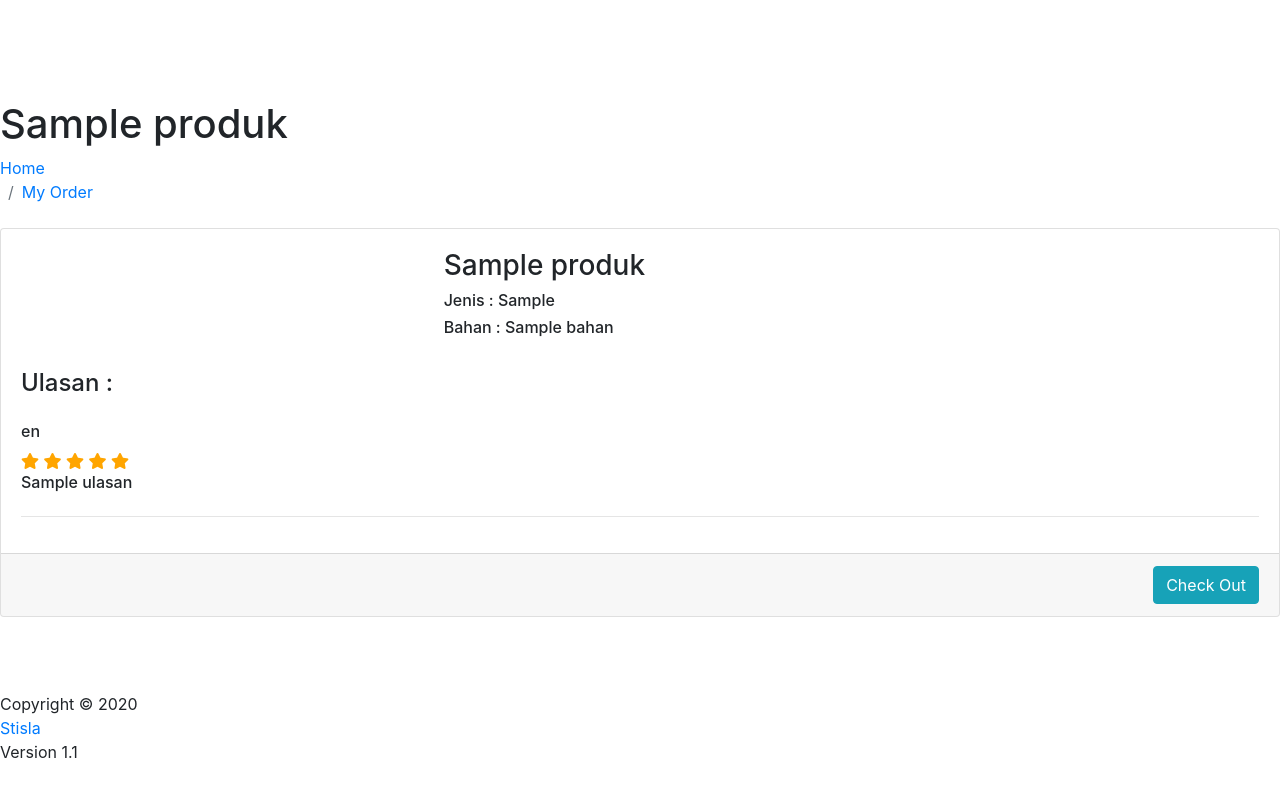
After one commit to conelo03/kojo-cloth, a PHP site: template application/views/pelanggan-page/detail_produk.php in a window 1280 px wide. The commit adds this page. Run offline with PHP 8.4, Linux system fonts and the light colour scheme; the template is opened without the code that fills it: most values are stand-ins (such as "Sample title", 1, 10 or a date in 2020); data that the repository does not hold is empty; some libraries are stand-ins or nearby versions.

Commit message:
ulasan produk

```diff
--- a/application/config/routes.php
+++ b/application/config/routes.php
@@ -54,6 +54,7 @@ $route['404_override'] = '';
 $route['translate_uri_dashes'] = FALSE;
 
 $route['home-pelanggan']				= 'HomePelanggan';
+$route['detail-produk-pelanggan/(:any)']				= 'HomePelanggan/produk/$1';
 $route['ulasan-pelanggan']				= 'HomePelanggan/ulasan';
 $route['registrasi-pelanggan']				= 'HomePelanggan/registrasi';
 
@@ -61,6 +62,8 @@ $route['registrasi-pelanggan']				= 'HomePelanggan/registrasi';
 $route['login-pelanggan'] 				= 'LoginPelanggan/proses';
 $route['logout-pelanggan'] 				= 'LoginPelanggan/logout';
 $route['dashboard-pelanggan']				= 'DashboardPelanggan';
+
+$route['detail-produk/(:any)']				= 'HomePelanggan/produk/$1';
 $route['profile-pelanggan/(:any)']				= 'DashboardPelanggan/profile/$1';
 $route['password-pelanggan/(:any)']				= 'DashboardPelanggan/password/$1';
 $route['my-order'] 	        = 'DashboardPelanggan/order';
--- /dev/null
+++ b/application/views/pelanggan-page/detail_produk.php
@@ -0,0 +1,75 @@
+<?php $this->load->view('pelanggan-page/template/header');?>
+<?php $this->load->view('pelanggan-page/template/sidebar');?>
+<!-- Main Content -->
+<div class="main-content" style="padding-top: 100px;">
+  <section class="section">
+    <div class="section-header">
+      <h1><?= $produk['nama_produk'] ?></h1>
+      <div class="section-header-breadcrumb">
+        <div class="breadcrumb-item active"><a href="#">Home</a></div>
+        <div class="breadcrumb-item"><a href="#">My Order</a></div>
+      </div>
+    </div>
+
+    <div class="section-body mt-4">
+      <div class="card">
+        <div class="card-body">
+          <div class="row mb-4">
+            <div class="col-12 col-md-4">
+              <img src="<?= base_url('assets/upload/foto_produk/'.$produk['foto_produk']) ?>" width="100%" />
+            </div>
+            <div class="col-12 col-md-6">
+              <div class="row">
+                <div class="col-12 col-md-12"><h3><?= $produk['nama_produk'] ?></h3></div>
+                <div class="col-12 col-md-12"><h6>Jenis : <?= $produk['jenis_produk'] ?></h6></div>
+                <div class="col-12 col-md-12"><h6>Bahan : <?= $produk['bahan'] ?></h6></div>
+              </div>
+            </div>
+          </div>
+
+          <h4>Ulasan :</h4>
+          <div class="row mt-4">
+            <div class="col-12 col-md-12">
+              <?php foreach ($order as $u) { ?>
+                <div class="row">
+                  <div class="col-12 col-md-12"><h6><?= $u['nama_pelanggan'] ?></h6></div>
+                  <div class="col-12 col-md-12">
+                    <?php if ($u['rate'] != 0 && $u['rate'] != NULL && $u['ulasan'] != NULL ) { ?>
+                    <?php
+                      if ($u['rate'] != 0 || $u['rate'] != NULL) {
+                        for ($i=1; $i <= 5; $i++) {
+                          if ($i <= $u['rate']) {?>
+                            <span class="fa fa-star" style="color: orange"></span>
+                          <?php } else { ?>
+                            <span class="fa fa-star"></span>
+                          <?php }
+                        }
+                      }
+                    } ?>
+                    <br/>
+
+                  </div>
+                  <br>
+                  <div class="col-12 col-md-12">
+                    <h6>
+                      <?php
+                        echo $u['ulasan'];
+                      ?>
+                    </h6>
+                  </div>
+                </div>
+                <hr>
+              <?php } ?>
+
+            </div>
+          </div>
+        </div>
+        <div class="card-footer text-right">
+          <a href="<?= base_url('tambah-order-pelanggan/'.$produk['id_produk']) ?>" class="btn btn-info">Check Out</i></a>
+        </div>
+      </div>
+    </div>
+  </section>
+</div>
+
+<?php $this->load->view('pelanggan-page/template/footer');?>
--- a/application/views/pelanggan-page/home.php
+++ b/application/views/pelanggan-page/home.php
@@ -59,7 +59,7 @@
                 </div>
                 <!-- <p>Rp <?= number_format($p['harga_produk'], 2, '.', ',') ?></p> -->
                 <div class="article-cta">
-                  <a href="<?= base_url('tambah-order-pelanggan/'.$p['id_produk']) ?>">Check Out <i class="fas fa-chevron-right"></i></a>
+                  <a href="<?= base_url('detail-produk-pelanggan/'.$p['id_produk']) ?>">Check Out <i class="fas fa-chevron-right"></i></a>
                 </div>
               </div>
             </article>
--- a/application/views/pelanggan-page/order/tambah.php
+++ b/application/views/pelanggan-page/order/tambah.php
@@ -36,7 +36,7 @@
                   <select name="id_produk" class="form-control" id="select-produk" data-live-search="true">
                     <option disabled="" selected="">-- Pilih Produk --</option>
                     <?php foreach ($produk as $key) { ?>
-                      <option value="<?= $key['id_produk'] ?>" <?= set_value('id_produk') == $key['id_produk'] ? 'selected' : '' ?>><?= $key['nama_produk'] ?> - <?= $key['jenis_produk'] ?></option>
+                      <option value="<?= $key['id_produk'] ?>" <?= set_value('id_produk', $id_produk) == $key['id_produk'] ? 'selected' : '' ?>><?= $key['nama_produk'] ?> - <?= $key['jenis_produk'] ?></option>
                     <?php } ?>
                   </select>
                   <?= form_error('id_produk', '<span class="text-danger small">', '</span>'); ?>
--- a/application/views/pelanggan-page/produk.php
+++ b/application/views/pelanggan-page/produk.php
@@ -34,6 +34,7 @@
                 <div class="article-title">
                   <h2><a href="#"><?= $p['nama_produk'] ?></a></h2>
                   <?php
+                    if($o) {
                       if ($o['rate'] != 0 || $o['rate'] != NULL) {
                         for ($i=1; $i <= 5; $i++) {
                           if ($i <= $o['rate']) {?>
@@ -50,11 +51,14 @@
                       } else {
                         echo " (0 terjual)";
                       }
+                    } else {
+                      echo 'Belum ada rating. (0 terjual)';
+                    }
                   ?>
                 </div>
                 <!-- <p>Rp <?= number_format($p['harga_produk'], 2, '.', ',') ?></p> -->
                 <div class="article-cta">
-                  <a href="<?= base_url('tambah-order-pelanggan/'.$p['id_produk']) ?>">Check Out <i class="fas fa-chevron-right"></i></a>
+                  <a href="<?= base_url('detail-produk/'.$p['id_produk']) ?>">Check Out <i class="fas fa-chevron-right"></i></a>
                 </div>
               </div>
             </article>
```
Also changed, not shown: application/controllers/DashboardPelanggan.php (+16 -0 lines), application/controllers/HomePelanggan.php (+16 -0 lines), application/views/pelanggan-page/detail_produk_p.php (added, +75 -0 lines). Lines whose indentation alone changed are shown as unchanged.
